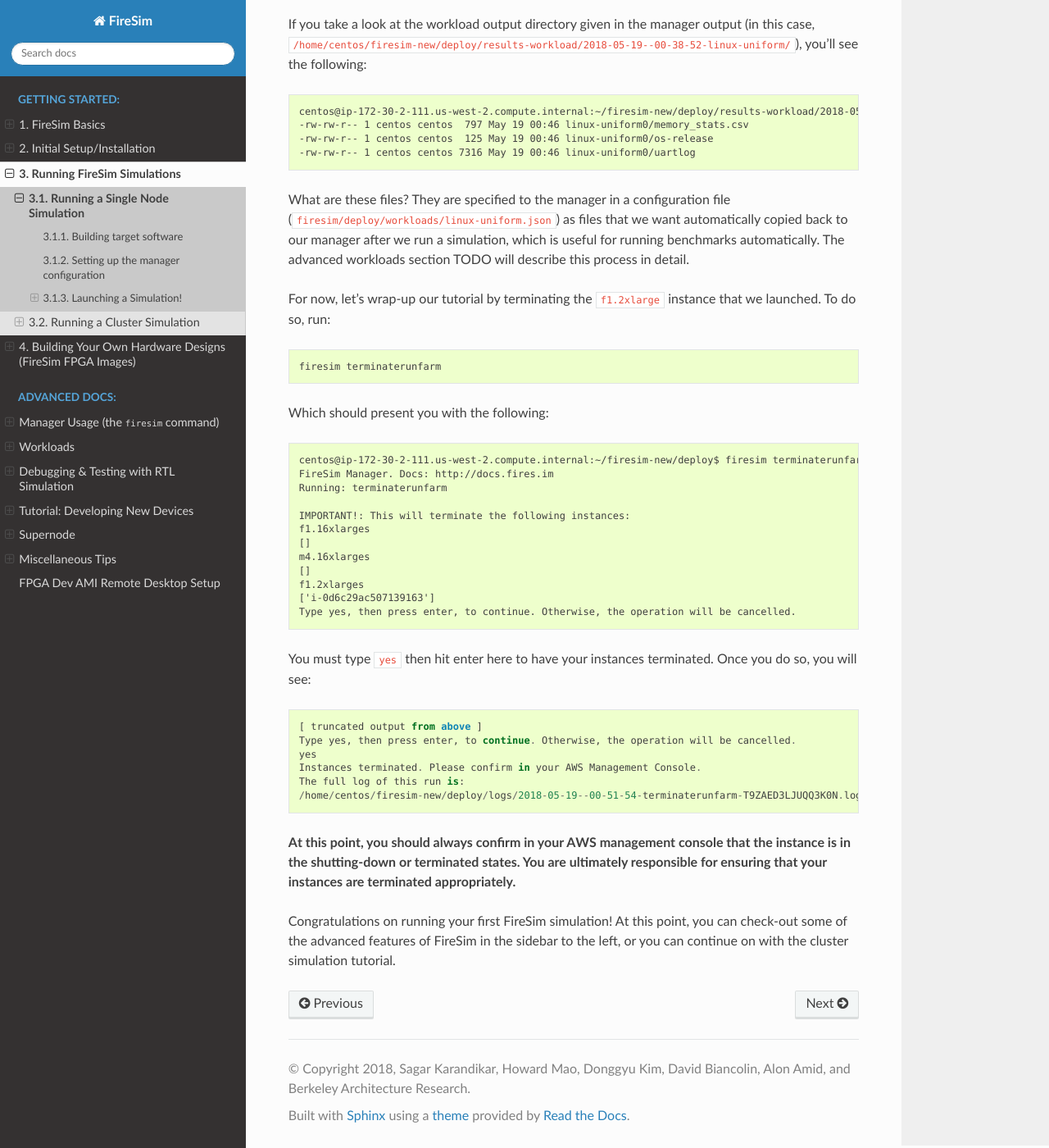
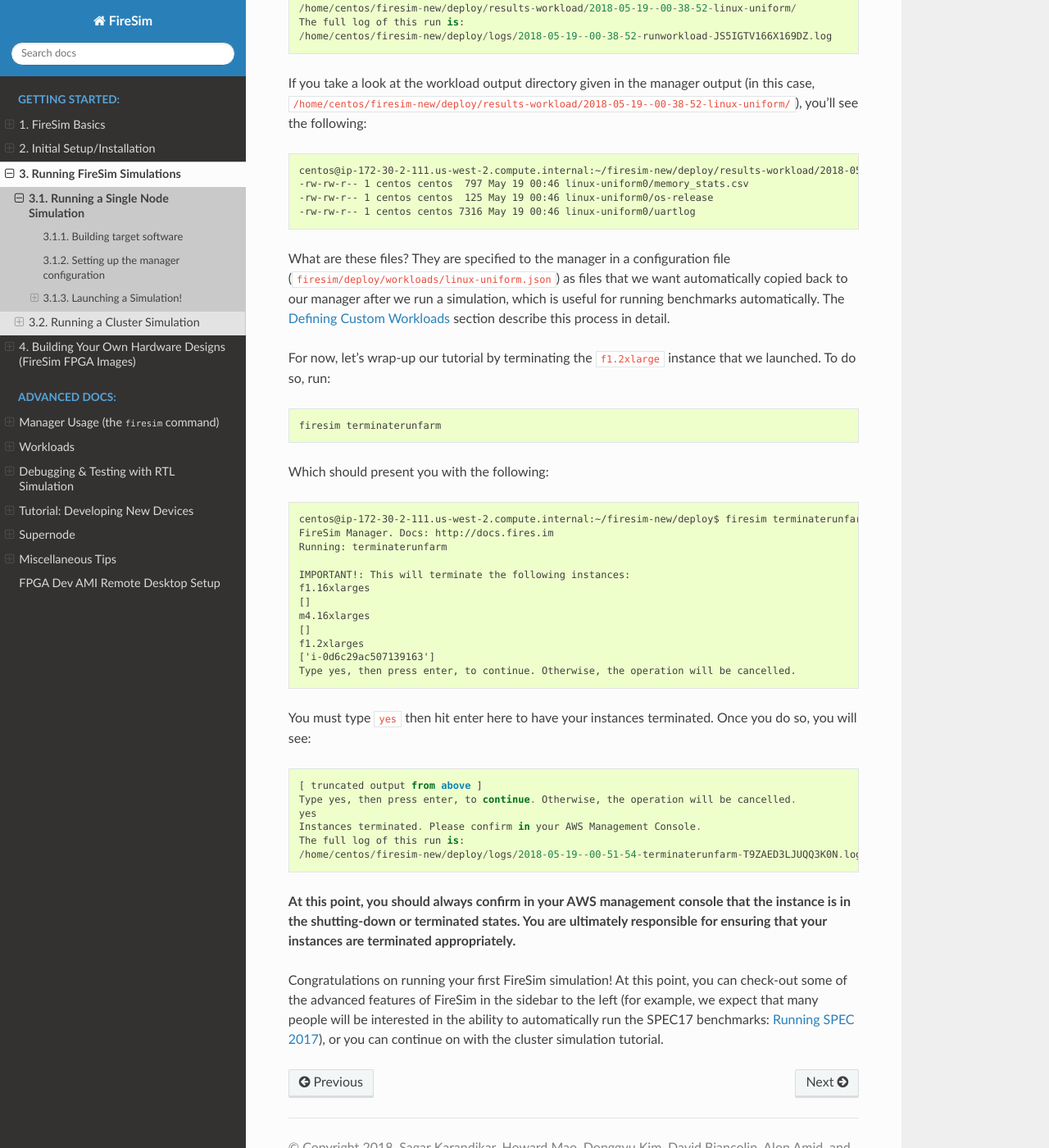
Before and after one commit to firesim/firesim, a Sphinx documentation site: the page built from docs/Running-Simulations-Tutorial/Running-a-Single-Node-Simulation.rst, in a window 1280 px wide and 1400 px high, scrolled down 7728 px. Shown: the whole window at 82% size. Built offline with Sphinx 7.4.7 and the Read the Docs theme 2.0.0, drawn with Linux system fonts in a browser that asks for light colours; some of the changed text lies outside the part shown.

Commit message:
pass over single node sim tutorial

```diff
--- a/docs/Advanced-Usage/Workloads/SPEC-2017.rst
+++ b/docs/Advanced-Usage/Workloads/SPEC-2017.rst
@@ -1,2 +1,6 @@
+.. _spec-2017:
+
 Running SPEC 2017
 ---------------------
+
+Coming soon!
--- a/docs/Running-Simulations-Tutorial/Running-a-Single-Node-Simulation.rst
+++ b/docs/Running-Simulations-Tutorial/Running-a-Single-Node-Simulation.rst
@@ -72,8 +72,8 @@
 
 You'll see other parameters here, like ``runinstancemarket``,
 ``spotinterruptionbehavior``, and ``spotmaxprice``. If you're an experienced
-AWS user, you can see what these do by looking at the (advanced configuration
-section TODO). Otherwise, don't change them.
+AWS user, you can see what these do by looking at the
+:ref:`manager-configuration-files` section. Otherwise, don't change them.
 
 Now, let's change the ``[targetconfig]`` section to model the correct target design.
 By default, it is set to model an 8-node cluster with a cycle-accurate network.
@@ -107,8 +107,8 @@
 
 We will leave the last section (``[workload]``) unchanged here, since we do
 want to run Linux on our simulated system. The ``terminateoncompletion``
-feature is an advanced feature that you can learn more about in the (advanced
-configuration TODO) section.
+feature is an advanced feature that you can learn more about in the
+:ref:`manager-configuration-files` section.
 
 As a final sanity check, your ``config_runtime.ini`` file should now look like this:
 
@@ -190,8 +190,9 @@
 as the ``runfarmtag`` parameter from the ``config_runtime.ini`` file, which we left
 set as ``mainrunfarm``. This value allows the manager to tell multiple Run Farms
 apart -- i.e., you can have multiple independent Run Farms running different
-workloads/hardware configurations in parallel. This is detailed in the advanced
-manager features section TODO -- you do not need to be familiar with it here.
+workloads/hardware configurations in parallel. This is detailed in the
+:ref:`manager-configuration-files` and the :ref:`firesim-launchrunfarm`
+sections -- you do not need to be familiar with it here.
 
 Setting up the simulation infrastructure
 ^^^^^^^^^^^^^^^^^^^^^^^^^^^^^^^^^^^^^^^^^^
@@ -342,6 +343,9 @@
 	buildroot login:
 
 
+You can ignore the messages about the network -- that is expected because we
+are simulating a design without a NIC.
+
 Now, you can login to the system! The username is ``root`` and the password is
 ``firesim``. At this point, you should be presented with a regular console,
 where you can type commands into the simulation and run programs. For example:
@@ -434,8 +438,8 @@
 What are these files? They are specified to the manager in a configuration file
 (``firesim/deploy/workloads/linux-uniform.json``) as files that we want
 automatically copied back to our manager after we run a simulation, which is
-useful for running benchmarks automatically. The advanced workloads section TODO
-will describe this process in detail.
+useful for running benchmarks automatically. The
+:ref:`defining-custom-workloads` section describe this process in detail.
 
 For now, let's wrap-up our tutorial by terminating the ``f1.2xlarge`` instance
 that we launched. To do so, run:
@@ -478,5 +482,7 @@
 responsible for ensuring that your instances are terminated appropriately.**
 
 Congratulations on running your first FireSim simulation! At this point, you can
-check-out some of the advanced features of FireSim in the sidebar to the left,
-or you can continue on with the cluster simulation tutorial.
+check-out some of the advanced features of FireSim in the sidebar to the left
+(for example, we expect that many people will be interested in the ability to
+automatically run the SPEC17 benchmarks: :ref:`spec-2017`), or you can continue
+on with the cluster simulation tutorial.
```
